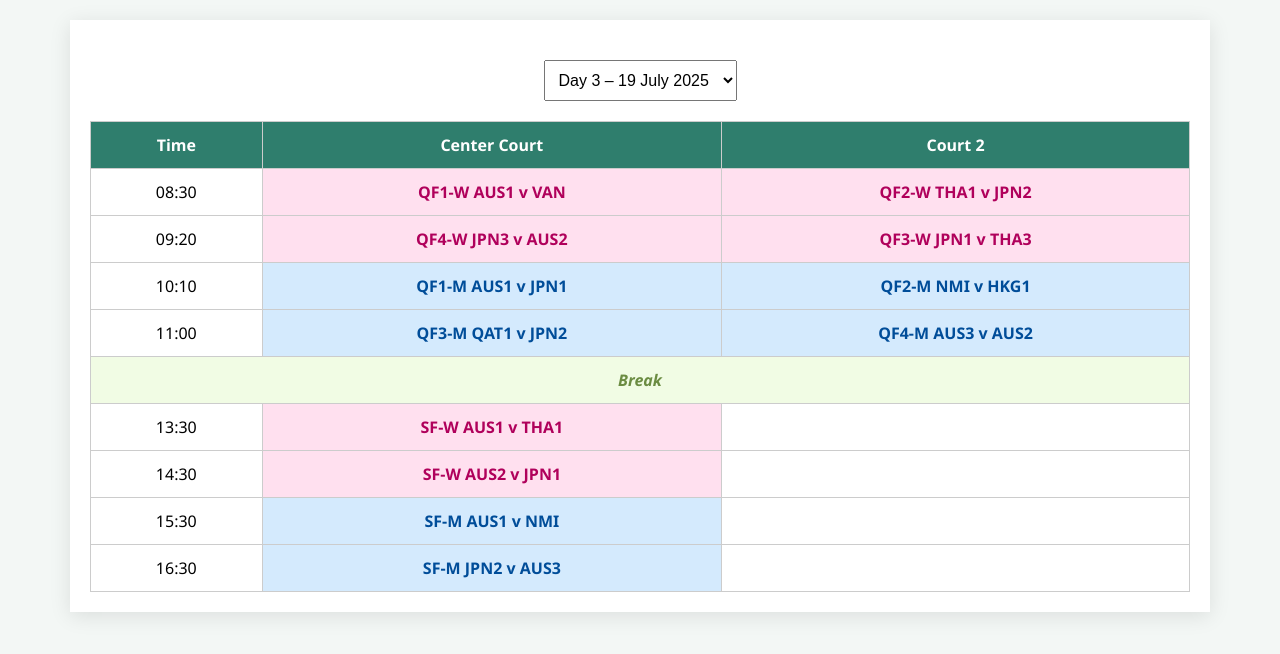
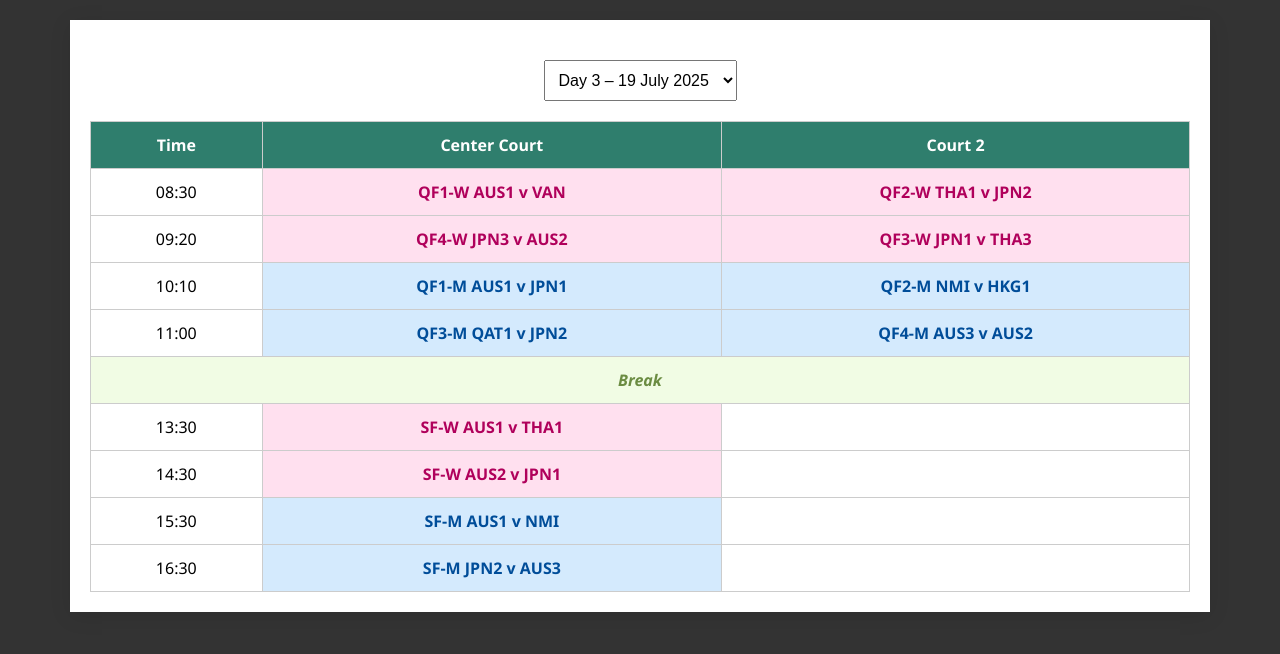
Before and after one commit to avcbeach/match-schedule-avc, a plain HTML site: page index.html in a window 1280 px wide. Drawn offline with Linux system fonts and the light colour scheme.

Commit message:
Update index.html

```diff
--- a/index.html
+++ b/index.html
@@ -9,7 +9,7 @@
 <style>
     body {
       font-family: 'Segoe UI', sans-serif;
-      background: #f3f7f5;
+      background: #333333;
       margin: 0;
       padding: 20px;
     }
```
